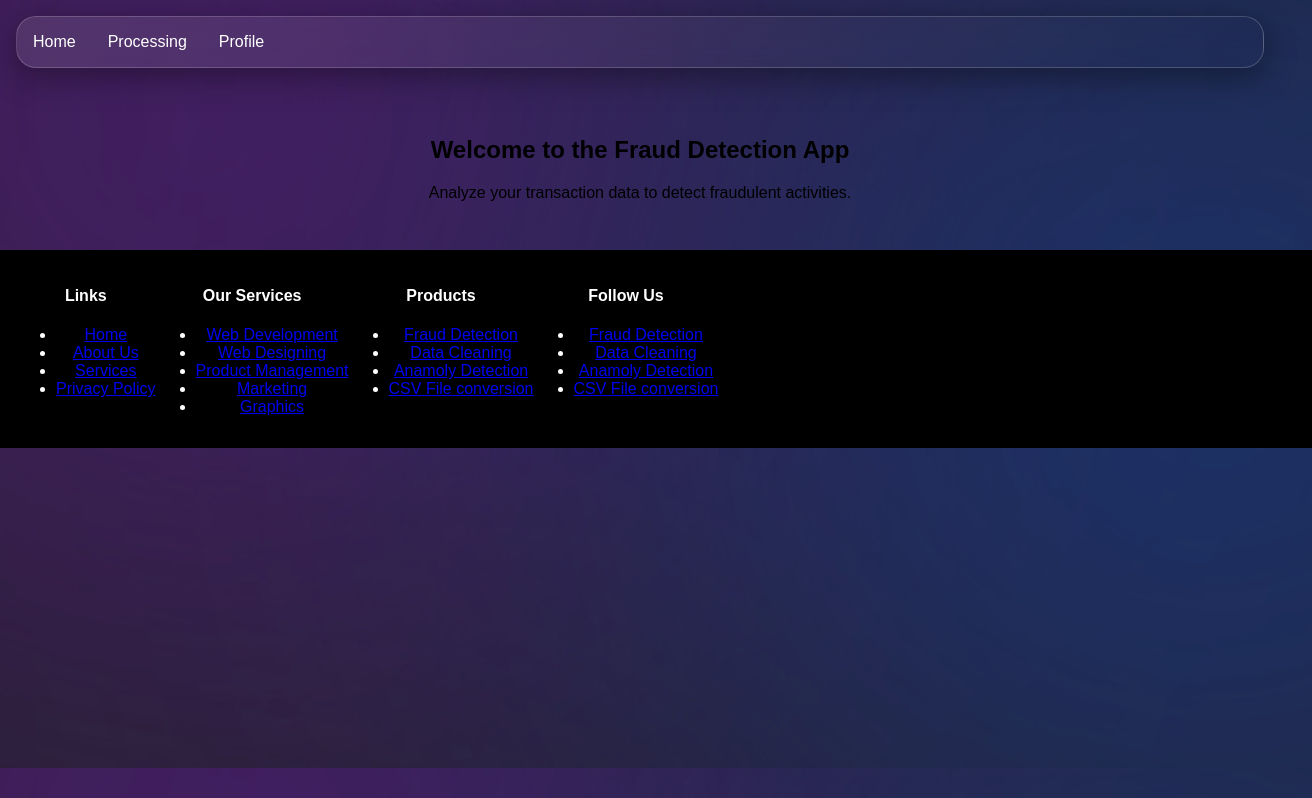
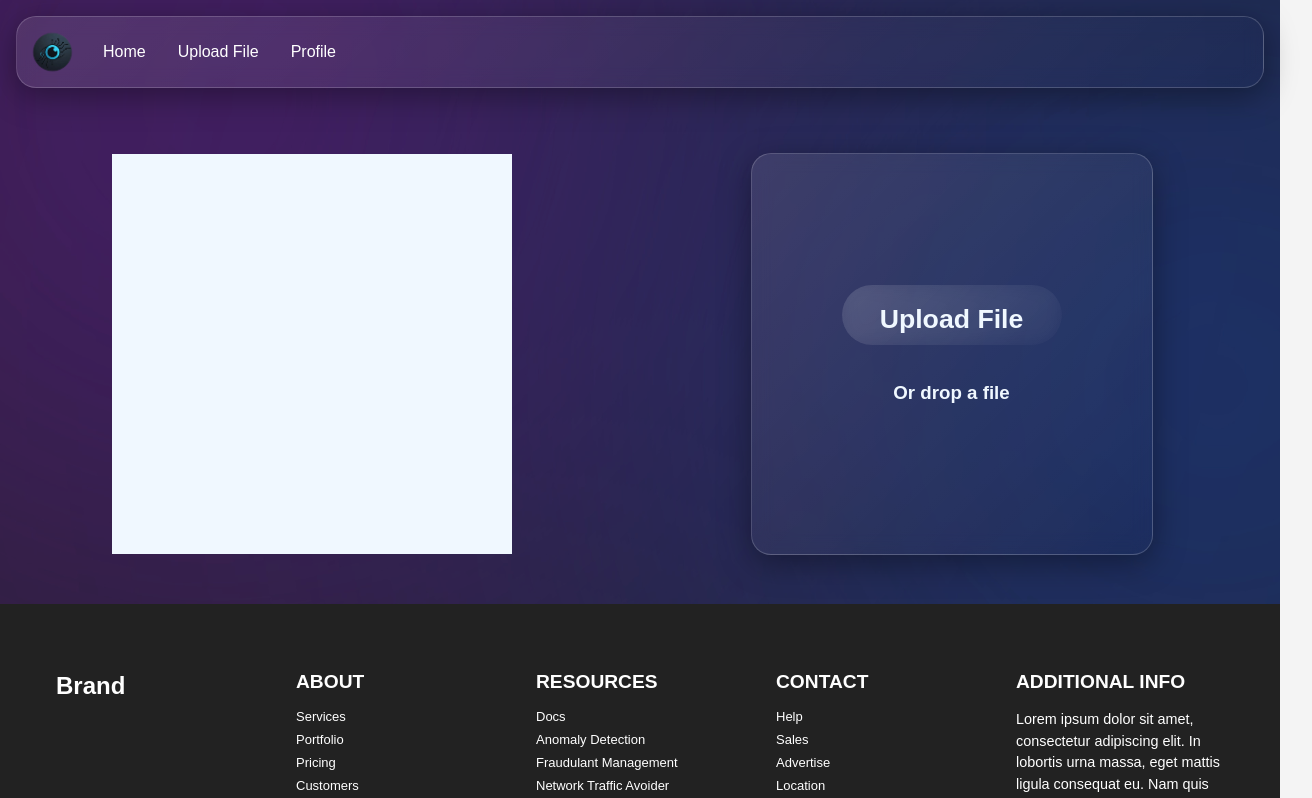
Before and after one commit to keerthirajsivashankar/Data-Detective, a React (Vite) app: page / in a window 1280 px wide. Shown: the top 798 px of the page, 1312 px wide, since content can reach past the window. Built offline with nearby package versions, Linux system fonts and the light colour scheme.

Commit message:
Gonna complete the Home Page

```diff
--- /dev/null
+++ b/src/App.css
@@ -0,0 +1,4 @@
+.app{
+    display: flex;
+    flex-direction: column;
+}
--- /dev/null
+++ b/src/Components/Footer.css
@@ -0,0 +1,85 @@
+/* Footer Container */
+.footer {
+    background-color: #222;
+    color: white;
+    padding: 2rem 1rem;
+    font-family: Arial, sans-serif;
+    font-size: small;
+  }
+
+  .footer-container {
+    display: flex;
+    flex-wrap: wrap;
+    justify-content: space-between;
+    max-width: 1200px;
+    margin: 0 auto;
+  }
+
+  .footer-section {
+    flex: 1 1 200px;
+    margin: 1rem;
+  }
+
+  .footer-section h3 {
+    font-size: 1.2rem;
+    margin-bottom: 1rem;
+    text-transform: uppercase;
+  }
+
+  .footer-section ul {
+    list-style: none;
+    padding: 0;
+  }
+
+  .footer-section ul li {
+    margin: 0.5rem 0;
+  }
+
+  .footer-section ul li a {
+    text-decoration: none;
+    color: white;
+    transition: font-size 0.5s ease-in-out;
+  }
+
+  .footer-section ul li a:hover {
+    font-size: medium;
+  }
+
+  .footer-section.brand h2 {
+    font-size: 1.5rem;
+  }
+
+  .social-icons {
+    display: flex;
+    gap: 0.5rem;
+  }
+
+  .social-icons a {
+    color: white;
+    font-size: 1.2rem;
+    transition: color 0.3s ease;
+  }
+
+  .social-icons a:hover {
+    color: #f1c40f;
+  }
+
+  .additional-info p {
+    font-size: 0.9rem;
+    line-height: 1.5;
+    margin-bottom: 1rem;
+  }
+
+  .payment-icons img {
+    width: 40px;
+    margin-right: 0.5rem;
+  }
+
+  /* Footer Bottom */
+  .footer-bottom {
+    text-align: center;
+    padding: 1rem;
+    background-color: #111;
+    color: #ccc;
+    font-size: 0.9rem;
+  }
--- a/src/Components/Footer.jsx
+++ b/src/Components/Footer.jsx
@@ -1,47 +1,66 @@
 import React from "react";
+import "./Footer.css";
+
 const Footer = () => {
   return (
     <footer className="footer">
-        <div className="content">
-            <div className="main">
-            <div className="col">
-                <h4>Links</h4>
+      <div className="footer-container">
+        {/* Brand Section */}
+        <div className="footer-section brand">
+          <h2>Brand</h2>
+          <div className="social-icons">
+            <a href="#"><i className="fa fa-facebook"></i></a>
+            <a href="#"><i className="fa fa-twitter"></i></a>
+            <a href="#"><i className="fa fa-instagram"></i></a>
+            <a href="#"><i className="fa fa-tumblr"></i></a>
+            <a href="#"><i className="fa fa-linkedin"></i></a>
+          </div>
+        </div>
+
+        {/* Links Section */}
+        <div className="footer-section">
+          <h3>ABOUT</h3>
           <ul>
-                <li><a href="#">Home</a></li>
-                <li><a href="#">About Us</a></li>
             <li><a href="#">Services</a></li>
-                <li><a href="#">Privacy Policy</a></li>
+            <li><a href="#">Portfolio</a></li>
+            <li><a href="#">Pricing</a></li>
+            <li><a href="#">Customers</a></li>
+            <li><a href="#">Careers</a></li>
           </ul>
         </div>
-            <div className="col">
-                <h4>Our Services</h4>
+
+        <div className="footer-section">
+          <h3>RESOURCES</h3>
           <ul>
-                <li><a href="#">Web Development</a></li>
-                <li><a href="#">Web Designing</a></li>
-                <li><a href="#">Product Management</a></li>
-                <li><a href="#">Marketing</a></li>
-                <li><a href="#">Graphics</a></li>
+            <li><a href="#">Docs</a></li>
+            <li><a href="#">Anomaly Detection</a></li>
+            <li><a href="#">Fraudulant Management</a></li>
+            <li><a href="#">Network Traffic Avoider</a></li>
           </ul>
         </div>
-            <div className="col">
-                <h4>Products</h4>
+
+        <div className="footer-section">
+          <h3>CONTACT</h3>
           <ul>
-                <li><a href="#">Fraud Detection</a></li>
-                <li><a href="#">Data Cleaning</a></li>
-                <li><a href="#">Anamoly Detection</a></li>
-                <li><a href="#">CSV File conversion</a></li>
+            <li><a href="#">Help</a></li>
+            <li><a href="#">Sales</a></li>
+            <li><a href="#">Advertise</a></li>
+            <li><a href="#">Location</a></li>
           </ul>
         </div>
-            <div className="col">
-                <h4>Follow Us</h4>
-                <ul>
-                <li><a href="#">Fraud Detection</a></li>
-                <li><a href="#">Data Cleaning</a></li>
-                <li><a href="#">Anamoly Detection</a></li>
-                <li><a href="#">CSV File conversion</a></li>
-                </ul>
+
+        {/* Additional Info */}
+        <div className="footer-section additional-info">
+          <h3>ADDITIONAL INFO</h3>
+          <p>
+            Lorem ipsum dolor sit amet, consectetur adipiscing elit. In
+            lobortis urna massa, eget mattis ligula consequat eu. Nam quis arcu
+            non risus consequat blandit sed at mauris.
+          </p>
         </div>
       </div>
+      <div className="footer-bottom">
+        Lorem ipsum dolor sit amet - All Rights Reserved
       </div>
     </footer>
   );
--- a/src/Components/Header.css
+++ b/src/Components/Header.css
@@ -1,8 +1,9 @@
 .header{
-    height: 10%;
+    height: 15%;
     margin: 1rem;
     border-radius: 16px;
     display: flex ;
+    flex-direction: row;
     justify-items: flex-start;
     background: linear-gradient(135deg, rgba(255, 255, 255, 0.1), rgba(255, 255, 255, 0));
     backdrop-filter: blur(10px);
@@ -12,3 +13,13 @@
     box-shadow: 0 8px 32px 0 rgba(0, 0, 0, 0.37);
     color: aliceblue;
 }
+.nav{
+    display: flex ;
+    flex-direction: row;
+    align-items: center;
+}
+.Logo{
+    height: 60px;
+    width: 60px;
+    margin: 5px;
+}
--- a/src/Components/Header.jsx
+++ b/src/Components/Header.jsx
@@ -1,13 +1,15 @@
 import React from "react";
 import { Link } from "react-router-dom";
+import Logo from "./icon.png"
 import './Header.css'
 const Header = () => {
   return (
     <header className="header">
-      <nav>
+      <nav className="nav">
+      <img src={Logo} alt="Logo" className="Logo" />
         <ul>
           <li><Link to="/">Home</Link></li>
-          <li><Link to="/processing">Processing</Link></li>
+          <li><Link to="/processing">Upload File</Link></li>
           <li><Link to="/profile">Profile</Link></li>
         </ul>
       </nav>
--- /dev/null
+++ b/src/Pages/Home.css
@@ -0,0 +1,44 @@
+.home-page{
+    display: flex;
+    flex-direction: row;
+    justify-content: space-around;
+    height: 500px;
+    align-items: center;
+}
+.Image{
+    height: 400px;
+    width: 400px;
+    background-color: aliceblue;
+}
+.Upload{
+    height: 400px;
+    width: 400px;
+    background-color: aliceblue;
+    display: flex;
+    flex-direction: column;
+    justify-content: center;
+    align-items: center;
+    border-radius: 20px;
+    margin: 1rem;
+    background: linear-gradient(135deg, rgba(255, 255, 255, 0.1), rgba(255, 255, 255, 0));
+    backdrop-filter: blur(10px);
+    -webkit-backdrop-filter: blur(10px);
+    border:1px solid rgba(255, 255, 255, 0.18);
+    box-shadow: 0 8px 32px 0 rgba(0, 0, 0, 0.37);
+    color: aliceblue;
+}
+.ubtn{
+    height: 60px;
+    width: 220px;
+    border-radius: 35px;
+    border: 0px solid ;
+    background: linear-gradient(135deg, rgba(255, 255, 255, 0.1), rgba(255, 255, 255, 0));
+    backdrop-filter: blur(10px);
+    -webkit-backdrop-filter: blur(10px);
+    color: aliceblue;
+}
+.ubtn:hover{
+    color: black;
+    background-color: aliceblue;
+    transition: background-color 0.5s ease-in-out,color 0.5s ease-in-out;
+}
--- a/src/Pages/Home.jsx
+++ b/src/Pages/Home.jsx
@@ -1,10 +1,14 @@
 import React from "react";
-
+import "./Home.css"
 const HomePage = () => {
   return (
     <div className="home-page">
-      <h2>Welcome to the Fraud Detection App</h2>
-      <p>Analyze your transaction data to detect fraudulent activities.</p>
+      <div className="Image"><img src="" alt="" /></div>
+      <div className="Upload">
+        <button className="ubtn"><h1>Upload File</h1></button>
+        <br />
+        <h3>Or drop a file</h3>
+      </div>
     </div>
   );
 };
--- a/src/index.css
+++ b/src/index.css
@@ -24,25 +24,12 @@ body {
   text-decoration: none;
 }
 
-.footer {
-  background-color: black;
-  color: white;
-  text-align: center;
-  padding: 1rem;
-  bottom: 0;
-  width: 100%;
-  height: 10%;
-  display: flex;
-  flex-direction: row;
-  margin-bottom: 0%;
-  position: relative;
-}
+
+
+
 .main{
   display: flex;
   flex-direction: row;
 }
-.home-page, .processing-page, .profile-page {
-  padding: 2rem;
-  text-align: center;
-}
+
 /* HomePage.css */
```
Also changed, not shown: src/Components/icon.png (added). Lines whose indentation alone changed are shown as unchanged.
